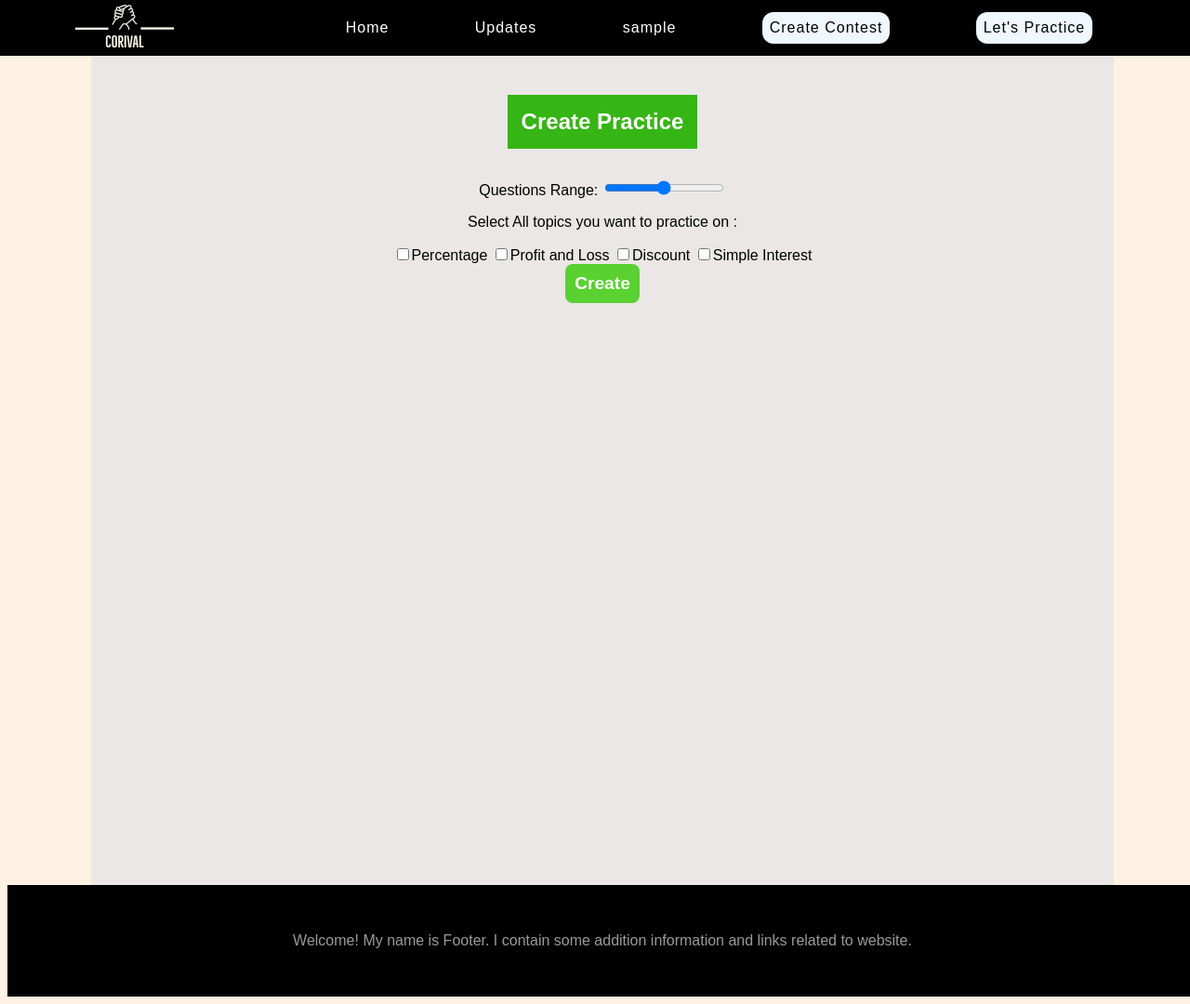
After one commit to ritin0204/Corival, a Django app: page /practice/ in a window 1280 px wide. The commit adds this page. Shown: the whole page at 93% size. Run offline with Django 4.2, Linux system fonts and the light colour scheme; the visitor is signed in with stand-in values (Sample User, id 1).

Commit message:
added practice session

```diff
--- a/corival/admin.py
+++ b/corival/admin.py
@@ -1,9 +1,10 @@
 from django.contrib import admin
 
-from .models import Notifications, User,Questions,Competition,CompResponse
+from .models import Notifications, User,Questions,Competition,CompResponse,Practice
 # Register your models here.
 admin.site.register(User)
 admin.site.register(Questions)
 admin.site.register(Competition)
 admin.site.register(CompResponse)
 admin.site.register(Notifications)
+admin.site.register(Practice)
--- a/corival/models.py
+++ b/corival/models.py
@@ -47,12 +47,12 @@ class Questions(models.Model):
             'option2':self.options2,
             'option3':self.options3,
             'option4':self.options4,
+            'rans':self.right_answer
         }
 
 class Competition(models.Model):
     name = models.CharField(max_length=150,blank=False,unique=True)
     is_challenge = models.BooleanField(default=False)
-    is_practice = models.BooleanField(default=False)
     createdBy = models.ForeignKey("User",on_delete=models.CASCADE)
     start_time = models.DateTimeField(blank=False)
     end_time = models.DateTimeField(blank=False)
@@ -75,6 +75,21 @@ class Competition(models.Model):
             'archive':self.archive,
             'description':self.description,
             'noOfQuestion':self.no_of_questions,
+        }
+
+class Practice(models.Model):
+    user = models.ForeignKey("User",on_delete=models.CASCADE)
+    duration = models.DurationField(blank=False)
+    questions = models.ManyToManyField("Questions",related_name='practicequestions')
+    no_of_questions = models.IntegerField(default=20)
+    score = models.IntegerField(blank=True,null=True)
+
+    def serialize(self):
+        return {
+            'id':self.id,
+            'duration' :self.duration,
+            'noOfQuestion':self.no_of_questions,
+            'score':self.score
         }
 
 class CompResponse(models.Model):
--- a/corival/static/js/index.js
+++ b/corival/static/js/index.js
@@ -1,4 +1,4 @@
-const startcontest = document.querySelector("#startcompetition")
+let startcontest = document.querySelector("#startcompetition")
 document.addEventListener("DOMContentLoaded",()=>{
     document.querySelector("#startcompetition").addEventListener("click",()=> startCompetition(startcontest.value))
 });
@@ -10,6 +10,28 @@ function loadIndexContent(type="all"){
     listDiv.append(title)
     let cardDiv = document.createElement('div')
     cardDiv.className = "card-div"
+    if (type.toLowerCase()==='practice'){
+        fetch('practices/all')
+        .then(response => response.json())
+        .then(results =>{
+            console.log(results)
+            results.forEach(item => {
+                let card = document.createElement('div')
+                card.className="card"
+                card.innerHTML =
+                `
+                <h3>Practice${item.id}</h3>
+                <p><strong>Scored:</strong>:${item.score}</p>
+                <p><strong>Total Questions:</strong>${item.noOfQuestion}</p>
+                <div class="center">
+                <a href="practice/${item.id}">View</a>
+                <div>
+                `
+                cardDiv.append(card)
+            });
+            listDiv.append(cardDiv)
+        })
+    } else {
         fetch(`competitions/${type}`)
         .then(response => response.json())
         .then(results =>{
@@ -29,6 +51,7 @@ function loadIndexContent(type="all"){
             });
             listDiv.append(cardDiv)
         })
+    }
 }
 function clockWork(){
     let clockMinute = document.querySelector("#clockminute");
--- a/corival/templates/corival/createComp.html
+++ b/corival/templates/corival/createComp.html
@@ -5,7 +5,7 @@
 {% block body %}
 <section id="createcontestsection">
     <h1>Create Contest</h1>
-    <form action="{% url 'add_contest' %}" class="center card" id="createcontestform" method="post">
+    <form action="{% url 'add_quiz' %}" class="center card" id="createcontestform" method="post">
         <label for="nameOfContest">Title: </label>
         <input type="text" id="nameOfContest" name="name" required>
         <label for="start-time">Start Time: </label>
--- a/corival/templates/corival/index.html
+++ b/corival/templates/corival/index.html
@@ -11,7 +11,7 @@
         <option value="archived">Archived Competitions</option>
         <option value="ongoing">Ongoing Competitions</option>
         <option value="challenges">challenges (Comeing Soon)</option>
-        <option value="practice">Practice (Coming Soon)</option>
+        <option value="practice">Practices</option>
     </select>
 </div>
 <section id="list-items" class="center">
--- a/corival/templates/corival/layout.html
+++ b/corival/templates/corival/layout.html
@@ -27,8 +27,8 @@
             {% elif request.user.is_superuser %}
                 <a id="createcontestlink" href="{% url 'add_contest' %}" style="background-color: aliceblue;color: black;">Create Contest</a>
             {% else %}
-                <!-- <button id="createcomplink" style="background-color: aliceblue;color: black">Create Challange</button> -->
             {% endif %}
+            <a href="{% url 'create-practice' %}" id="createcontestlink" style="background-color: aliceblue;color: black;">Let's Practice</a>
         </div>
     </nav>
     <div id="container">
--- /dev/null
+++ b/corival/templates/corival/practice.html
@@ -0,0 +1,27 @@
+{% extends 'corival/layout.html' %}
+{% load static %}
+{% block title %} {{user.username}} {% endblock %}
+
+{% block body %}
+<section id="createcontestsection">
+    <h1>Create Practice</h1>
+    <form action="{% url 'create-practice' %}" method="post">
+        <label for="question-no">Questions Range: </label>
+            <input type="range" name="noOfQuestions" id="totalquestions" min="5" max="45" step="5" oninput="rangeInput.value = totalquestions.value">
+            <output for="no-of-questions" id="rangeInput" value="5"></output>
+        </label>
+        <div id="topics">
+            <p>Select All topics you want to practice on : </p>
+            <label for="PR">
+            <input type="checkbox" value="PR" name="topics">Percentage</label>
+            <label for="PR">
+            <input type="checkbox" value="P&L" name="topics">Profit and Loss</label>
+            <label for="PR">
+            <input type="checkbox" value="DC" name="topics">Discount</label>
+            <label for="PR">
+            <input type="checkbox" value="SI" name="topics">Simple Interest</label>
+        </div>
+        <input type="submit" value="Create" class="success-button" id="createcontestbutton">
+    </form>
+</section>
+{% endblock %}
--- a/corival/urls.py
+++ b/corival/urls.py
@@ -10,7 +10,9 @@ urlpatterns = [
     path('notifications',views.notifications,name='notifications'),
     #All kinds of Contest
     path('competitions/<str:type>',views.competitions,name='contest_type'),
-    # #Competition-details
+    #all practices
+    path('practices/all',views.all_Practices,name='all-practices'),
+    #Competition-details
     path('competition/<int:compId>',views.get_competition,name='competition'),
     #Create contest
     path('competition/create',views.add_contest,name='add_contest'),
@@ -18,12 +20,12 @@ urlpatterns = [
     #Path to start and submit competition quiz
     path('competition/start/<int:compId>',views.startContest,name='start-competition'),
     #create/challenge
-    path('competition/create',views.add_contest,name='add_contest'),
-    # #Get Questions to practice(get request) , Submit answersand get score(by post request)
-    # path('practice/',views.practice,name='practice'),
+    # path('competition/create',views.add_contest,name='add_contest'),
+    #Get Questions to practice(get request) , Submit answersand get score(by post request)
+    path('practice/',views.add_practice,name='create-practice'),
 
-    # #Challenge-details/post to submit challenge
-    # path('challenge/<int:compId>',views.get_competition,name='competition'),
+    #Challenge-details/post to submit challenge
+    path('practice/<int:pracId>',views.result_practice,name='result-practice'),
 
     # #Accept challenge
     # path('challenge/accepted',views.add_challenge,name='add_contest'),
--- a/corival/views.py
+++ b/corival/views.py
@@ -7,7 +7,7 @@ from django.db import IntegrityError
 from django.shortcuts import redirect, render
 from django.contrib.auth import login,logout,authenticate
 from django.contrib.auth.decorators import login_required
-from .models import User,Competition,CompResponse,Questions,Notifications
+from .models import Practice,User,Competition,CompResponse,Questions,Notifications
 
 # Create your views here.
 def index(request):
@@ -55,6 +55,66 @@ def competitions(request,type):
 # def add_challenge(request):
     # pass
 #if you creating challenge send value is_challenge = true and valid opponent id
+
+@login_required
+@csrf_exempt
+def add_practice(request):
+    if request.method == "POST":
+        topics = request.POST.getlist('topics')
+        no_of_questions = int(request.POST["noOfQuestions"])
+        print(topics, no_of_questions)
+        minutes = no_of_questions*1.75
+        duration = datetime.timedelta(minutes=minutes)
+        practice = Practice.objects.create(user=request.user,duration=duration,no_of_questions=no_of_questions)
+        if topics == []:
+            questions = Questions.objects.all()[0:no_of_questions+1]
+        else:
+            questions = Questions.objects.filter(category=str(topics[0]))
+            #add [0:no_of_questions]
+        for que in questions:
+            practice.questions.add(que)
+        practice.save()
+        return render(request,"corival/quiz.html",{
+            "comp":practice,
+            "totalQuestions":practice.no_of_questions,
+            "duration":practice.duration,
+            "questions":[question.serialize() for question in questions]
+        })
+    else:
+        return render(request,"corival/practice.html")
+
+@login_required
+@csrf_exempt
+def result_practice(request,pracId):
+    try:
+        practice = Practice.objects.get(id=pracId)
+    except:
+        return render(request,"corival/error.html",{
+            "error" : "No Such Session Found."
+        })
+    questions = practice.questions.all()
+    if request.method=="POST":
+        total = questions.count()
+        userPoint = 0
+        for que in questions:
+            userAns = str(request.POST[str(que.id)])
+            if str(que.right_answer)==userAns:
+                userPoint+=1
+        userScore = (userPoint//total)*100
+        practice.score = userScore
+        practice.save()
+        update = Notifications.objects.create(message="You Appeared in Practice Session",message_url=f"practice/{practice.id}",user=request.user)
+        update.save()
+    if practice.score is None:
+        return render(request,"corival/error.html",{
+            "error" : "You Haven't Submitted Any Response."
+        })
+    return render(request,"corival/practiceResult.html",{
+        "noOfQuestion":questions.count(),
+        "practice" : practice,
+        "questions" : [question.serialize() for question in questions]
+    })
+
 @login_required
 @csrf_exempt
 def add_contest(request):
@@ -93,6 +153,12 @@ def add_contest(request):
             return render(request,"corival/error.html",{"error":f"{str(e)}"})
     else:
         return render(request,"corival/createComp.html")
+
+@login_required
+@csrf_exempt
+def all_Practices(request):
+    practices = Practice.objects.filter(user=request.user.id)
+    return JsonResponse([practice.serialize() for practice in practices],safe=False)
 
 @login_required
 def get_competition(request,compId):
```
Also changed, not shown: corival/templates/corival/practiceResult.html (added, +33 -0 lines), corival/templates/corival/quiz.html (+6 -1 lines), corival/migrations/0009_remove_competition_is_practice_practice.py (added), corival/migrations/0010_alter_practice_score.py (added). Lines whose indentation alone changed are shown as unchanged.
